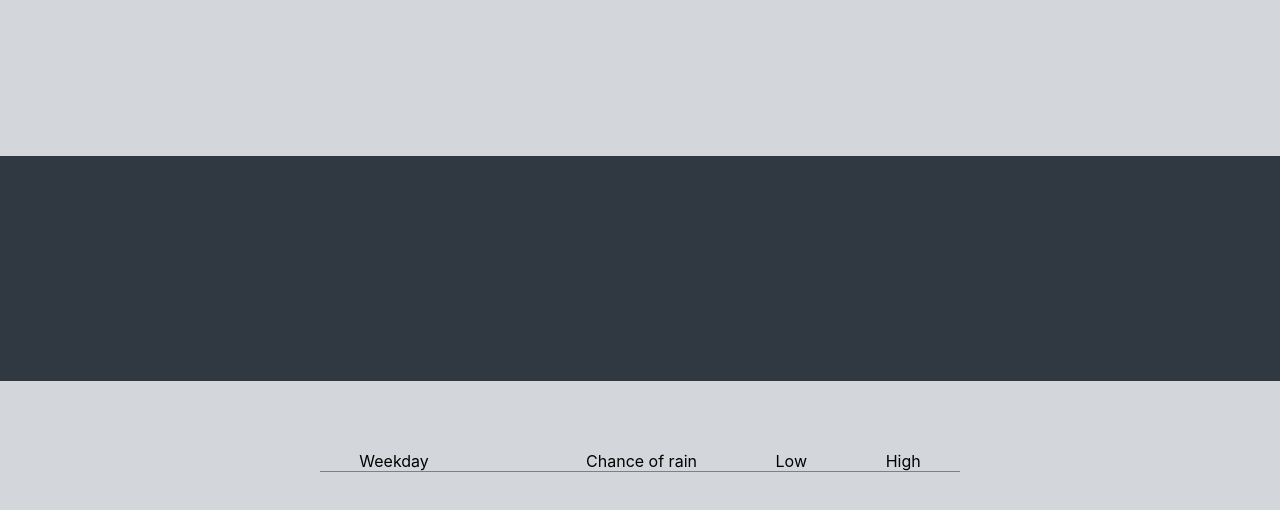
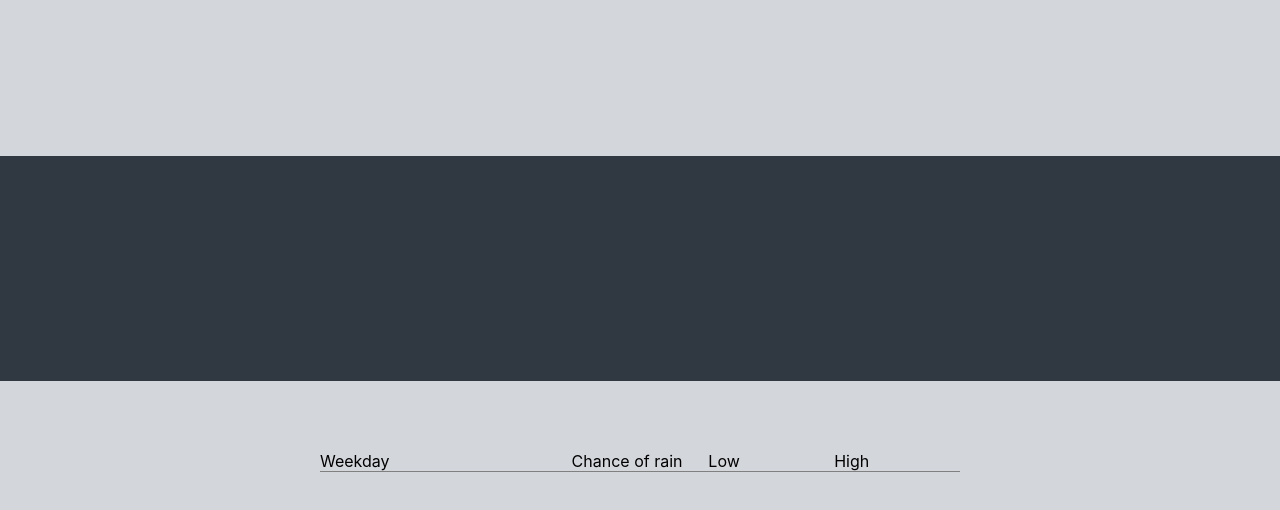
Before and after one commit to resoj/weather, a website built with webpack: page src/index.html in a window 1280 px wide. Shown: the part 461-971 px from the top of the page. Built offline with nearby package versions, Linux system fonts and the light colour scheme; no server answers.

Commit message:
Fix positioning of three day forecast content

```diff
--- a/src/index.js
+++ b/src/index.js
@@ -15,6 +15,7 @@ class WeatherApp {
 
         this.getTemperatureTypeChangeButton = document.getElementById('temperature-type-change-button');
         this.getTemperatureTypeChangeButton.addEventListener('click', () => {
+            this.celsius = !this.celsius
             this.updateTemperatureDisplay();
         });
 
--- a/src/style.css
+++ b/src/style.css
@@ -186,15 +186,20 @@ body {
     grid-auto-flow: column;
     grid-template-columns: 1fr / 1fr 1fr 1fr 1fr 1fr;
     align-items: center;
-    justify-items: center;
+    justify-items: start;
     min-width: 50vw;
     border-bottom: 1px solid gray;
 }
 
+#weekly-forecast-container > * > * {
+    min-width: 100px;
+}
+
+
 #weeklist {
     display: grid;
     align-self: end;
-    justify-items: center;
+    justify-items: start;
     grid-template-columns: 1fr 1fr 1fr 1fr 1fr/ 1fr;
 }
 
```
